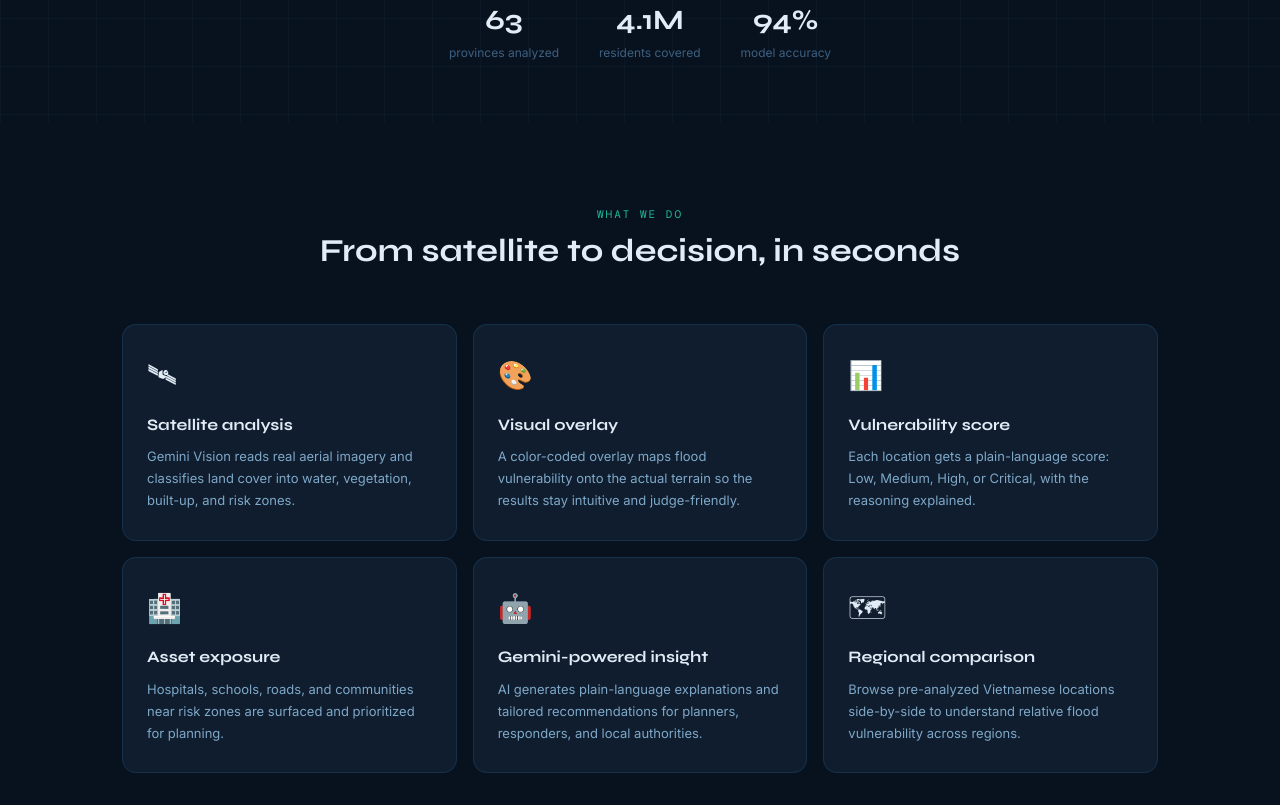
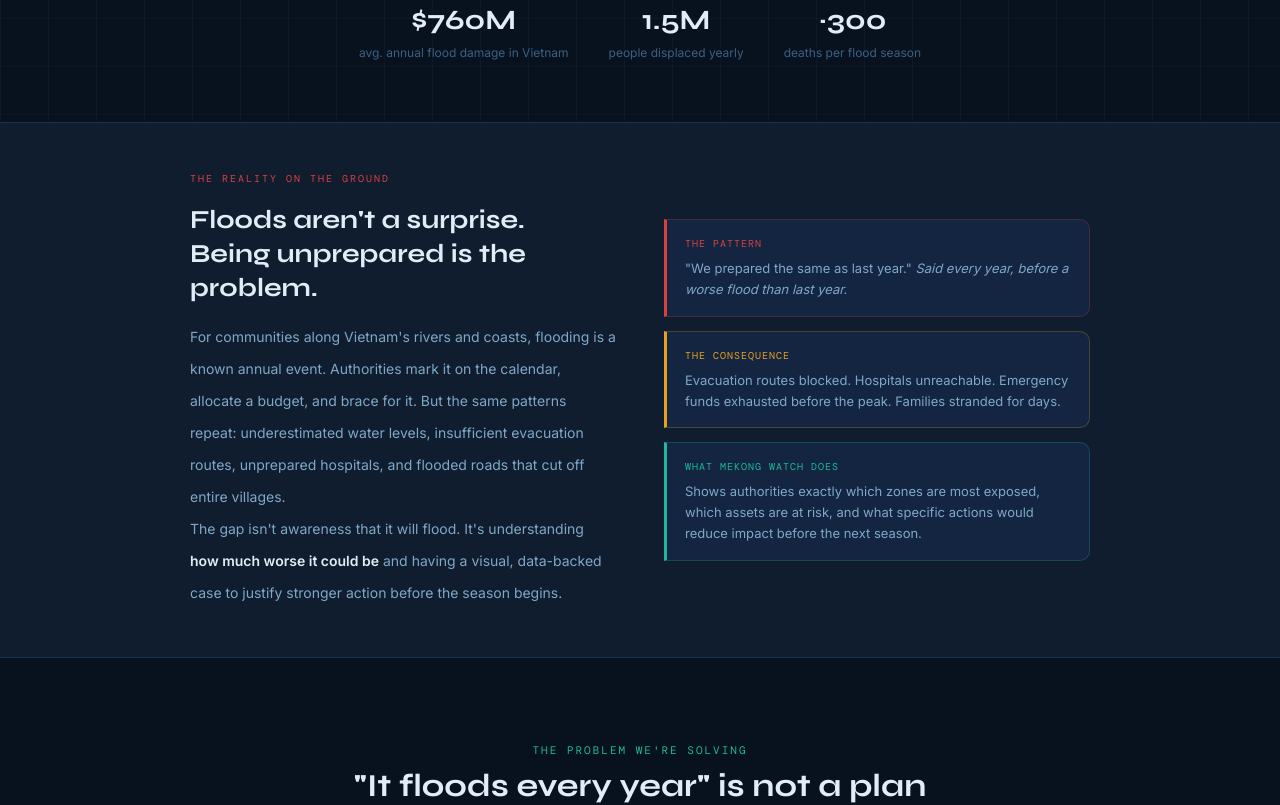
Before and after one commit to phamthucquyen/Mekong-Watch, a Next.js app: page / in a window 1280 px wide. Shown: the part 760-1565 px from the top of the page. Built offline with nearby package versions, Linux system fonts and the light colour scheme.

Commit message:
edit homepage layout

```diff
--- a/src/app/page.tsx
+++ b/src/app/page.tsx
@@ -4,7 +4,7 @@ import { homeFeatures } from "@/lib/site-content";
 export default function Home() {
   return (
     <main className="page-shell">
-      <section className="hero">
+      <section className="hero pt-10 pb-14">
         <div className="hero-bg" />
         <div className="hero-grid" />
 
@@ -14,11 +14,13 @@ export default function Home() {
             <br />
             expected.
             <br />
-            The damage <span>doesn't have to be</span>
+            The damage <span>doesn&apos;t have to be.</span>
           </h1>
           <p className="hero-sub">
-          Every year, communities across the Mekong Delta lose homes, livelihoods, and lives to floods. Authorities know it's
-           coming, but year after year, the impact is underestimated, resources fall short, and people are left unprepared. Mekong Watch exists to change that.
+            Every year, communities across the Mekong Delta lose homes, livelihoods, and lives to
+            floods. Authorities know it&apos;s coming, but year after year, the impact is
+            underestimated, resources fall short, and people are left unprepared. Mekong Watch
+            exists to change that.
           </p>
 
           <div className="search-hero">
@@ -30,16 +32,95 @@ export default function Home() {
 
           <div className="hero-stats">
             <div>
-              <div className="hero-stat-num">63</div>
-              <div className="hero-stat-label">provinces analyzed</div>
+              <div className="hero-stat-num">$760M</div>
+              <div className="hero-stat-label">avg. annual flood damage in Vietnam</div>
             </div>
             <div>
-              <div className="hero-stat-num">4.1M</div>
-              <div className="hero-stat-label">residents covered</div>
+              <div className="hero-stat-num">1.5M</div>
+              <div className="hero-stat-label">people displaced yearly</div>
             </div>
             <div>
-              <div className="hero-stat-num">94%</div>
-              <div className="hero-stat-label">model accuracy</div>
+              <div className="hero-stat-num">~300</div>
+              <div className="hero-stat-label">deaths per flood season</div>
+            </div>
+          </div>
+        </div>
+      </section>
+
+      <section
+        className="border-y border-[var(--border)] bg-[var(--panel)] px-8 py-12"
+      >
+        <div className="mx-auto grid max-w-[900px] grid-cols-1 items-center gap-12 md:grid-cols-2">
+          <div>
+            <div className="mono-text text-[10px] tracking-[2px] text-[var(--red)]">
+              THE REALITY ON THE GROUND
+            </div>
+            <h2 className="display-text mt-4 text-[26px] font-bold leading-[1.3] text-[var(--text)]">
+              Floods aren&apos;t a surprise.
+              <br />
+              Being unprepared is the problem.
+            </h2>
+            <div className="mt-4 space-y-4 text-[14px] leading-8 text-[var(--text2)]">
+              <p className="m-0">
+                For communities along Vietnam&apos;s rivers and coasts, flooding is a known annual
+                event. Authorities mark it on the calendar, allocate a budget, and brace for it.
+                But the same patterns repeat: underestimated water levels, insufficient evacuation
+                routes, unprepared hospitals, and flooded roads that cut off entire villages.
+              </p>
+              <p className="m-0">
+                The gap isn&apos;t awareness that it will flood. It&apos;s understanding{" "}
+                <span className="font-semibold text-[var(--text)]">
+                  how much worse it could be
+                </span>{" "}
+                and having a visual, data-backed case to justify stronger action before the season
+                begins.
+              </p>
+            </div>
+          </div>
+
+          <div className="flex flex-col gap-[14px]">
+            <div className="rounded-r-[10px] rounded-l-none border border-[rgba(217,64,64,0.25)] border-l-[3px] border-l-[var(--red)] bg-[var(--navy3)] px-[18px] py-4">
+              <div className="flex gap-4">
+                <div>
+                  <div className="mono-text text-[10px] tracking-[1px] text-[var(--red)]">
+                    THE PATTERN
+                  </div>
+                  <p className="mt-[6px] text-[13px] leading-[1.6] text-[var(--text2)]">
+                    &quot;We prepared the same as last year.&quot;{" "}
+                    <span className="italic">
+                      Said every year, before a worse flood than last year.
+                    </span>
+                  </p>
+                </div>
+              </div>
+            </div>
+
+            <div className="rounded-r-[10px] rounded-l-none border border-[rgba(232,160,32,0.25)] border-l-[3px] border-l-[var(--amber)] bg-[var(--navy3)] px-[18px] py-4">
+              <div className="flex gap-4">
+                <div>
+                  <div className="mono-text text-[10px] tracking-[1px] text-[var(--amber)]">
+                    THE CONSEQUENCE
+                  </div>
+                  <p className="mt-[6px] text-[13px] leading-[1.6] text-[var(--text2)]">
+                    Evacuation routes blocked. Hospitals unreachable. Emergency funds exhausted
+                    before the peak. Families stranded for days.
+                  </p>
+                </div>
+              </div>
+            </div>
+
+            <div className="rounded-r-[10px] rounded-l-none border border-[rgba(31,184,154,0.25)] border-l-[3px] border-l-[var(--teal)] bg-[var(--navy3)] px-[18px] py-4">
+              <div className="flex gap-4">
+                <div>
+                  <div className="mono-text text-[10px] tracking-[1px] text-[var(--teal)]">
+                    WHAT MEKONG WATCH DOES
+                  </div>
+                  <p className="mt-[6px] text-[13px] leading-[1.6] text-[var(--text2)]">
+                    Shows authorities exactly which zones are most exposed, which assets are at
+                    risk, and what specific actions would reduce impact before the next season.
+                  </p>
+                </div>
+              </div>
             </div>
           </div>
         </div>
@@ -47,8 +128,14 @@ export default function Home() {
 
       <section className="features-section">
         <div className="section-header">
-          <div className="section-eyebrow">WHAT WE DO</div>
-          <h2 className="section-title">From satellite to decision, in seconds</h2>
+          <div className="section-eyebrow">THE PROBLEM WE&apos;RE SOLVING</div>
+          <h2 className="section-title">&quot;It floods every year&quot; is not a plan</h2>
+          <p className="mx-auto mt-[14px] max-w-[620px] text-[15px] leading-[1.7] text-[var(--text2)]">
+            Local authorities in flood-prone regions often treat seasonal floods as routine,
+            allocating the same inadequate resources year after year. What&apos;s missing is not
+            awareness that floods will happen. It&apos;s a clear picture of <em>how bad</em>,{" "}
+            <em>where exactly</em>, and <em>what to do about it</em>.
+          </p>
         </div>
 
         <div className="features-grid">
--- a/src/lib/site-content.ts
+++ b/src/lib/site-content.ts
@@ -1,45 +1,45 @@
 export const homeFeatures = [
   {
-    icon: "🛰",
-    title: "Satellite analysis",
+    icon: "📍",
+    title: "Show exactly where risk concentrates",
     description:
-      "Gemini Vision reads real aerial imagery and classifies land cover into water, vegetation, built-up, and risk zones.",
+      "Gemini Vision reads real satellite imagery to pinpoint which neighborhoods, roads, and districts face the highest exposure, not just the city as a whole.",
     href: "/analyze"
   },
   {
-    icon: "🎨",
-    title: "Visual overlay",
+    icon: "📢",
+    title: "Make the invisible visible",
     description:
-      "A color-coded overlay maps flood vulnerability onto the actual terrain so the results stay intuitive and judge-friendly.",
+      "A color-coded overlay turns abstract risk data into something any official can see and act on, with no GIS expertise or technical background needed.",
     href: "/analyze"
   },
   {
-    icon: "📊",
-    title: "Vulnerability score",
+    icon: "⚖️",
+    title: "Quantify what’s at stake",
     description:
-      "Each location gets a plain-language score: Low, Medium, High, or Critical, with the reasoning explained.",
+      "Every analysis surfaces which hospitals, schools, roads, and communities sit in high-risk zones, giving authorities a concrete picture of what they are protecting.",
     href: "/analyze"
   },
   {
-    icon: "🏥",
-    title: "Asset exposure",
+    icon: "📋",
+    title: "Turn awareness into action",
     description:
-      "Hospitals, schools, roads, and communities near risk zones are surfaced and prioritized for planning.",
+      "Mekong Watch does not just flag risk. It generates specific, prioritized recommendations on where to improve drainage, restrict development, and prepare evacuation resources.",
     href: "/analyze"
   },
   {
-    icon: "🤖",
-    title: "Gemini-powered insight",
+    icon: "🔁",
+    title: "Challenge the “it’s normal” mindset",
     description:
-      "AI generates plain-language explanations and tailored recommendations for planners, responders, and local authorities.",
-    href: "/how"
+      "Side-by-side regional comparisons show officials how their district stacks up, making it harder to dismiss high scores as just part of life in the delta.",
+    href: "/regions"
   },
   {
-    icon: "🗺",
-    title: "Regional comparison",
+    icon: "🤖",
+    title: "Powered by Gemini Vision AI",
     description:
-      "Browse pre-analyzed Vietnamese locations side-by-side to understand relative flood vulnerability across regions.",
-    href: "/regions"
+      "Google Gemini reads satellite imagery like a trained analyst would, then explains its findings in plain language that is ready for planning meetings and briefings.",
+    href: "/how"
   }
 ];
 
```
